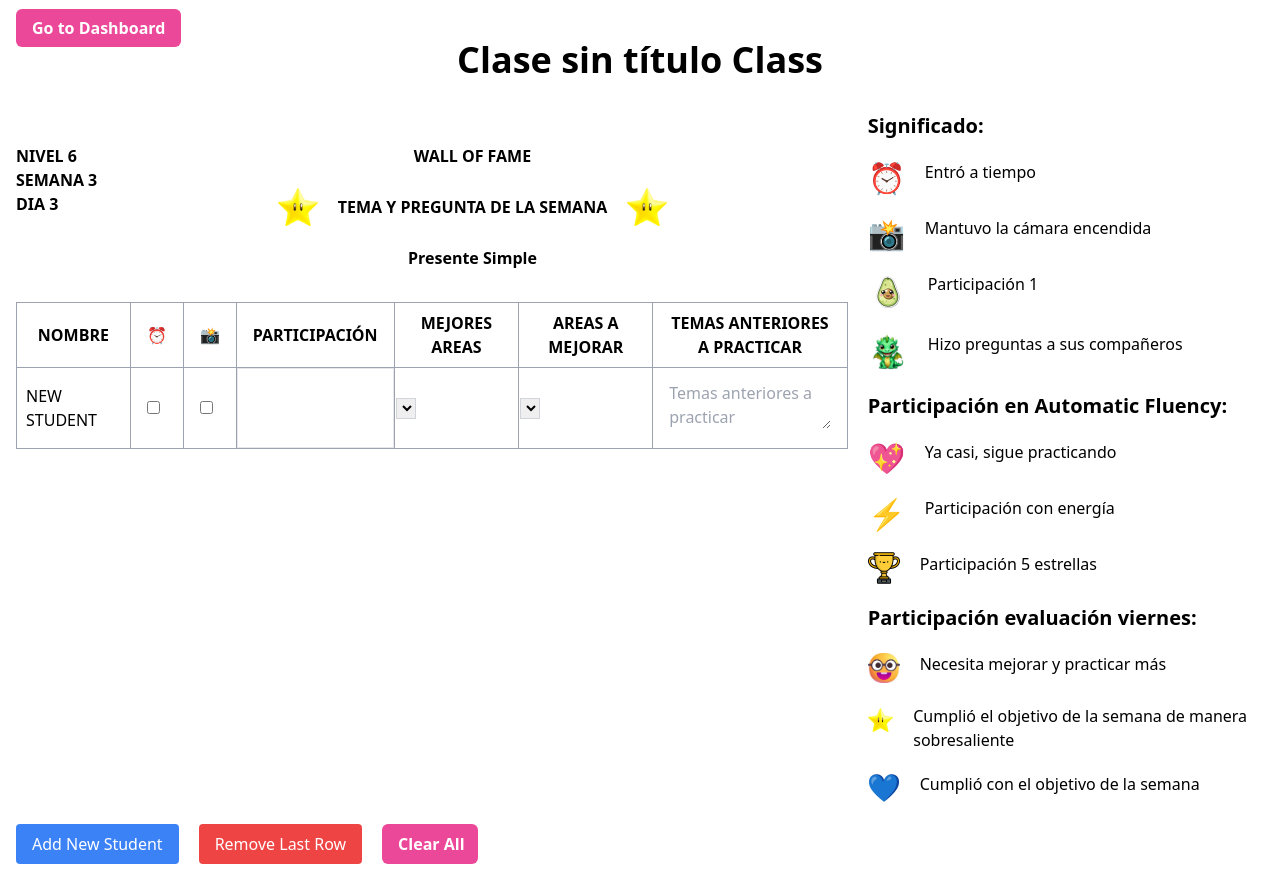
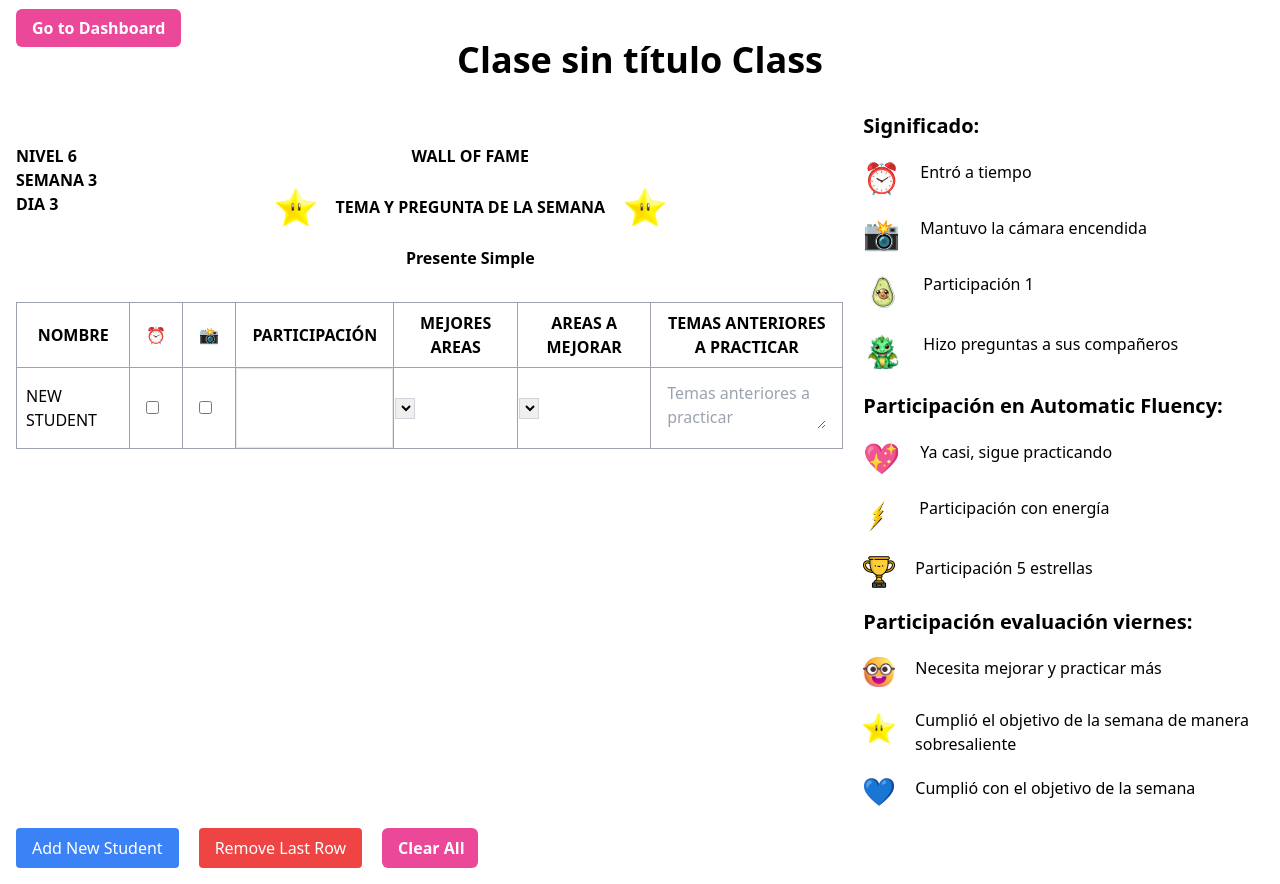
Before and after one commit to cristianccgg/teachersApp, a React (Vite) app: page /class/class330 in a window 1280 px wide. Built offline with nearby package versions, Linux system fonts and the light colour scheme.

Commit message:
finished

```diff
--- a/src/components/Emojis.jsx
+++ b/src/components/Emojis.jsx
@@ -5,6 +5,7 @@ import estrellas from "../assets/Participacion 5 estrellas.jpeg";
 import sobresaliente from "../assets/Cumplio sobresaliente.jpeg";
 import semana from "../assets/Cumplio objetivo semana.jpeg";
 import practicar from "../assets/Necesit practicar.jpeg";
+import rayo from "../assets/Rayo.jpeg";
 import one from "../assets/1.jpeg";
 import two from "../assets/2.jpeg";
 import three from "../assets/3.jpeg";
@@ -58,7 +59,7 @@ const Emojis = () => {
 
     return (
       <p
-        className="draggable cursor-grab"
+        className="draggable cursor-grab w-10 h-10" // Added fixed container dimensions
         draggable="true"
         onClick={handleImageClick}
         onDragStart={(event) => handleDragStart(event, currentItem.content)}
@@ -66,7 +67,7 @@ const Emojis = () => {
         <img
           src={currentItem.content}
           alt="Participation"
-          className="w-10 h-10 object-cover"
+          className="w-full h-full object-contain" // Changed to object-contain and full dimensions
           draggable="true"
         />
       </p>
@@ -130,11 +131,16 @@ const Emojis = () => {
       </div>
       <div className="flex gap-5">
         <p
-          className="draggable cursor-grab text-3xl"
+          className="draggable cursor-grab "
           draggable="true"
-          onDragStart={(event) => handleDragStart(event, "&#9889;")}
+          onDragStart={(event) => handleDragStart(event, rayo)}
         >
-          &#9889;
+          <img
+            src={rayo}
+            alt="Objetivo cumplido"
+            className="w-12 h-10 object-cover -ms-1 -me-2"
+            draggable="true"
+          />
         </p>
         <h2>Participación con energía</h2>
       </div>
@@ -180,7 +186,7 @@ const Emojis = () => {
           <img
             src={sobresaliente}
             alt="Objetivo cumplido"
-            className="w-8 h-8 object-contain"
+            className="w-10 h-10 object-contain"
             draggable="true"
           />
         </p>
--- a/src/components/GenericClass.jsx
+++ b/src/components/GenericClass.jsx
@@ -321,7 +321,7 @@ function GenericClass() {
                         (item, index) => (
                           <span
                             key={index}
-                            className="text-2xl cursor-pointer  items-center justify-center flex  "
+                            className="text-2xl cursor-pointer  items-center justify-center flex "
                             onClick={() =>
                               handleEmojiClick("dropzone1", index, student.id)
                             }
```
Also changed, not shown: src/assets/rayo.jpeg (added).
